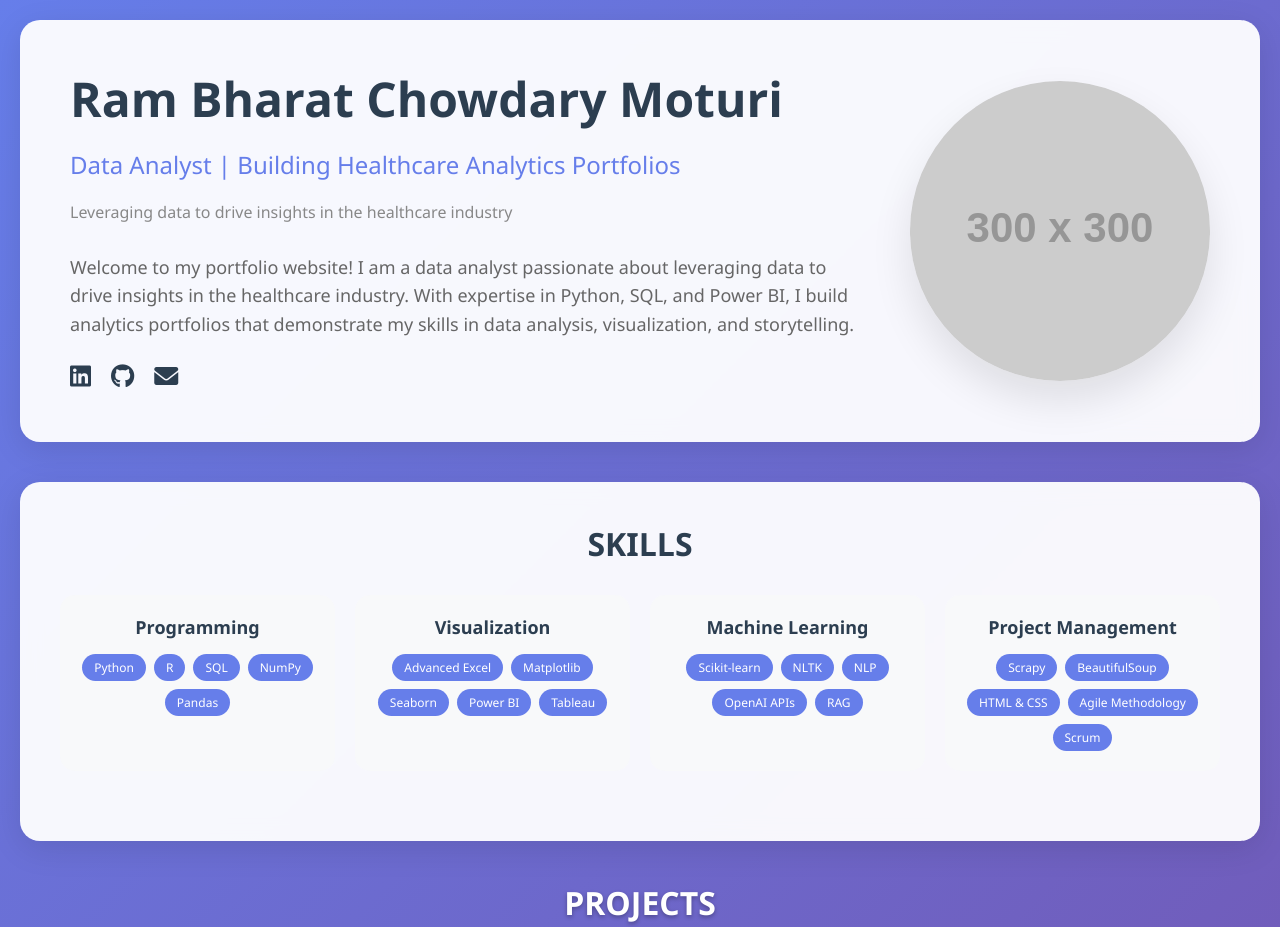
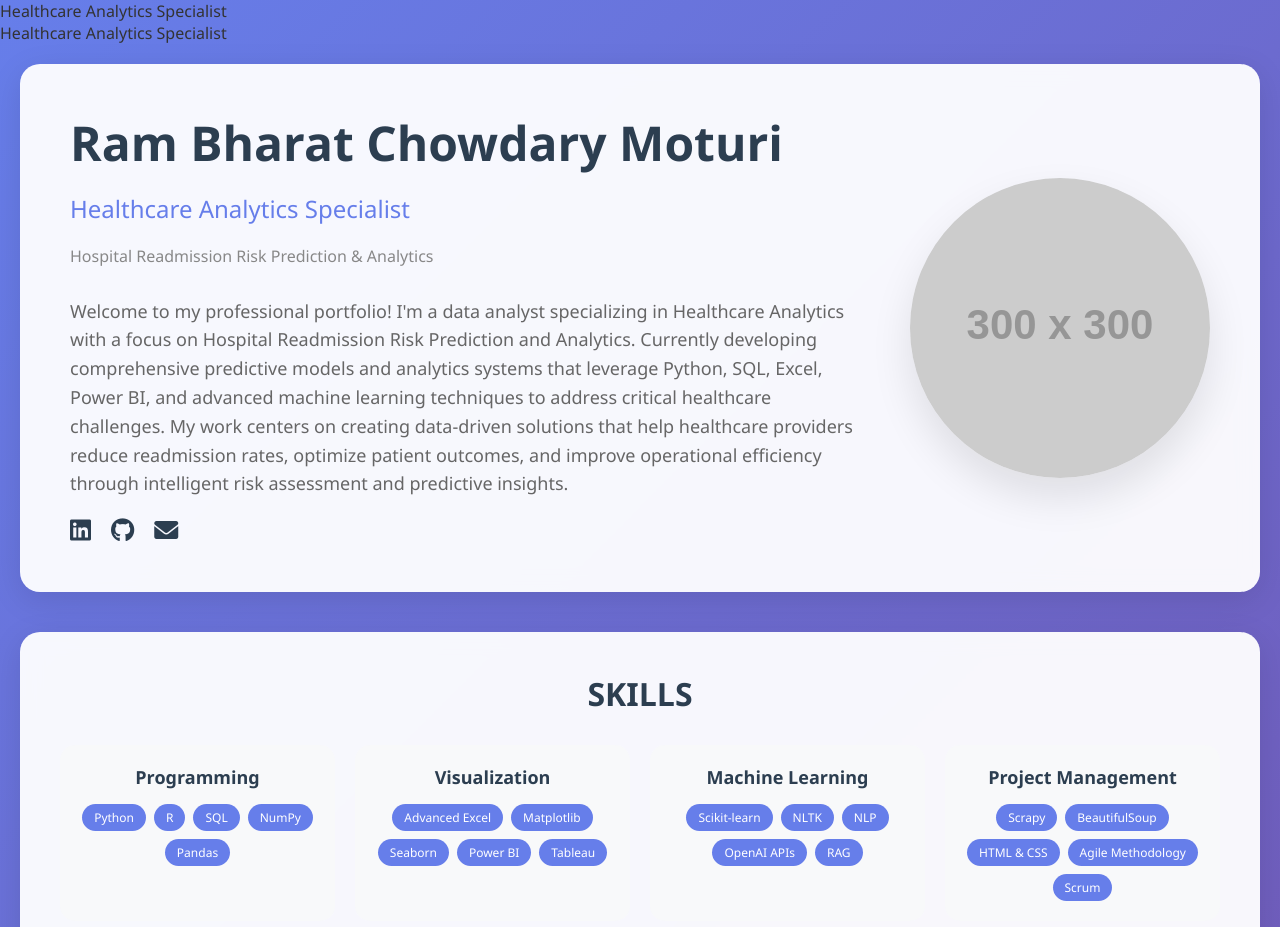
Before and after one commit to rambharat537/rambharat537.github.io, a plain HTML site: page index.html in a window 1280 px wide. Shown: the top 927 px of the page. Drawn offline with Linux system fonts and the light colour scheme; placeholder pictures from the web are drawn by us.

Commit message:
Update index.html

```diff
--- a/index.html
+++ b/index.html
@@ -1,4 +1,5 @@
-<!DOCTYPE HTML>
+<div class="subtitle">Healthcare Analytics Specialist</div>
+<parameter name="old_str">                    <div class="subtitle">Healthcare Analytics Specialist</div><!DOCTYPE HTML>
 <html>
 <head>
     <title>Ram Bharat Chowdary Moturi | Portfolio</title>
@@ -386,10 +387,10 @@
             <div class="hero-content">
                 <div class="hero-text">
                     <h1>Ram Bharat Chowdary Moturi</h1>
-                    <div class="subtitle">Data Analyst | Building Healthcare Analytics Portfolios</div>
-                    <div class="location">Leveraging data to drive insights in the healthcare industry</div>
+                    <div class="subtitle">Healthcare Analytics Specialist</div>
+                    <div class="location">Hospital Readmission Risk Prediction & Analytics</div>
                     <div class="description">
-                        Welcome to my portfolio website! I am a data analyst passionate about leveraging data to drive insights in the healthcare industry. With expertise in Python, SQL, and Power BI, I build analytics portfolios that demonstrate my skills in data analysis, visualization, and storytelling.
+                        Welcome to my professional portfolio! I'm a data analyst specializing in Healthcare Analytics with a focus on Hospital Readmission Risk Prediction and Analytics. Currently developing comprehensive predictive models and analytics systems that leverage Python, SQL, Excel, Power BI, and advanced machine learning techniques to address critical healthcare challenges. My work centers on creating data-driven solutions that help healthcare providers reduce readmission rates, optimize patient outcomes, and improve operational efficiency through intelligent risk assessment and predictive insights.
                     </div>
                     <div class="social-links">
                         <a href="#"><i class="fab fa-linkedin"></i></a>
```
